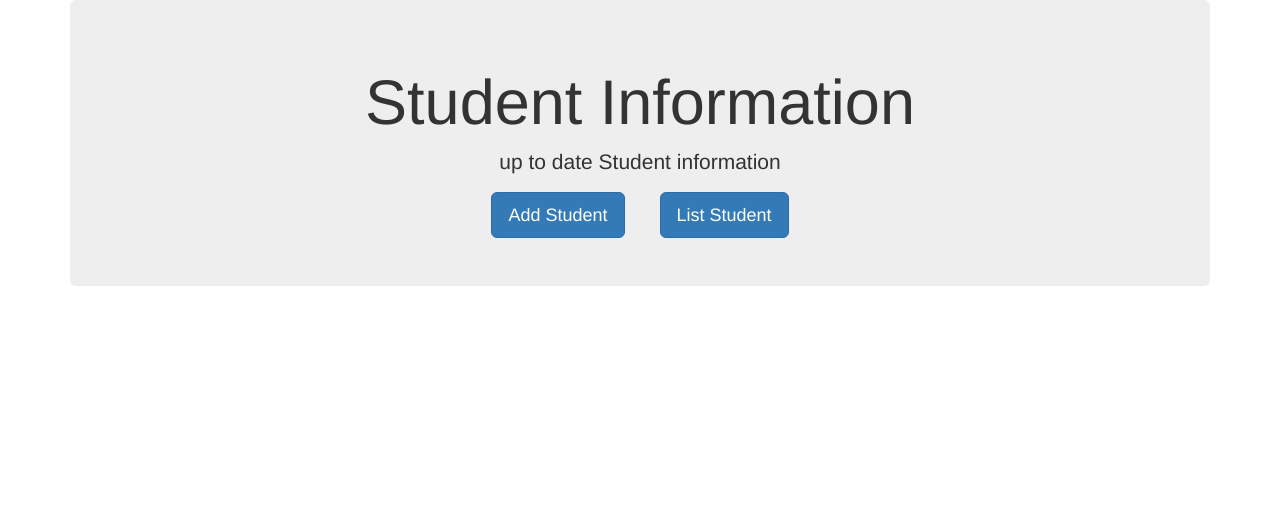
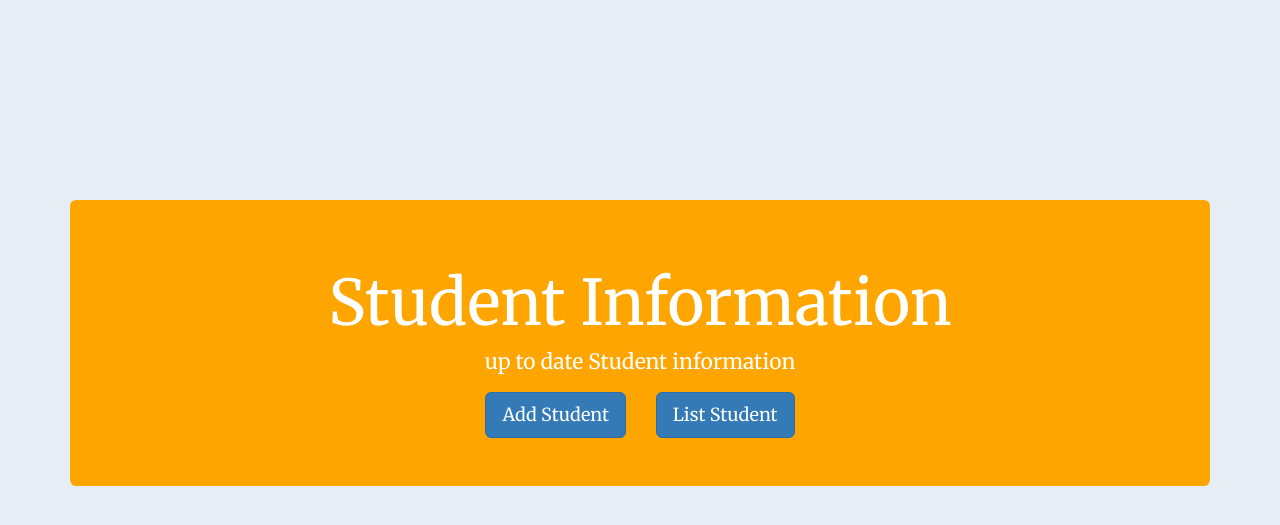
Before and after one commit to rajnayak2505/studentModelForm, a Django app: page / in a window 1280 px wide. Shown: the top 525 px of the page. Run offline with Django 3.2, Linux system fonts and the light colour scheme; some libraries are stand-ins or nearby versions.

Commit message:
design of stdent data form

```diff
--- a/static/css/demo.css
+++ b/static/css/demo.css
@@ -1,23 +1,28 @@
-<!DOCTYPE html>
-{%load staticfiles%}
-<html lang="en" dir="ltr">
-  <head>
-    <meta charset="utf-8">
-    <title></title>
-    <link rel="stylesheet" href="https://maxcdn.bootstrapcdn.com/bootstrap/3.3.7/css/bootstrap.min.css" integrity="sha384-BVYiiSIFeK1dGmJRAkycuHAHRg32OmUcww7on3RYdg4Va+PmSTsz/K68vbdEjh4u" crossorigin="anonymous">
-    <link rel="stylesheet" href="{% static "css/demo.css"%}">
-    <link href="https://fonts.googleapis.com/css?family=Merriweather" rel="stylesheet">
-  </head>
-  <body>
-    <div class="container" align="center">
-      <div class="jumbotron">
-          <h1>Student Information</h1>
-          <p>up to date Student information</p>
-          <a class="btn btn-primary btn-lg" href="/addstudent" role="button">Add Student</a>&nbsp&nbsp&nbsp&nbsp&nbsp&nbsp&nbsp&nbsp
-          <a class="btn btn-primary btn-lg" href="/liststudent" role="button">List Student</a>
-     </div>
-
-    </div>
-
-  </body>
-</html>
+body{
+  background: #E6EDF5
+  /* background-repeat: no-repeat;
+  background-size: cover; */
+}
+.container .jumbotron{
+  margin-top:200px;
+  background: orange;
+  color:white;
+  font-family: 'Merriweather', serif;
+}
+table,tr,td,thead,th{
+  border:2px solid white;
+  font-size: 30px;
+  color:#2E4053;
+  background:#48C9B0;
+  margin:auto;
+}
+thead,th{
+  border:2px solid #48C9B0;
+  font-size: 30px;
+  color:white;
+  margin:auto;
+  background:#2E4053  ;
+}
+h1{
+  text-align: center;
+}
```
Also changed, not shown: db.sqlite3.
